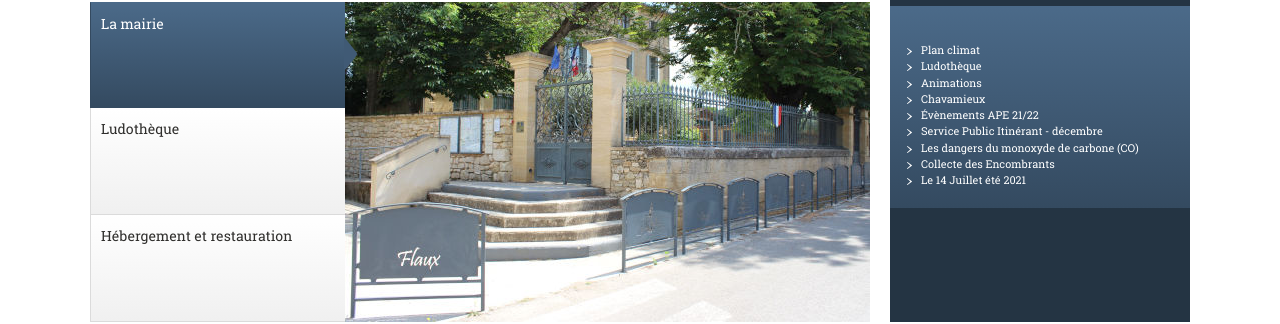
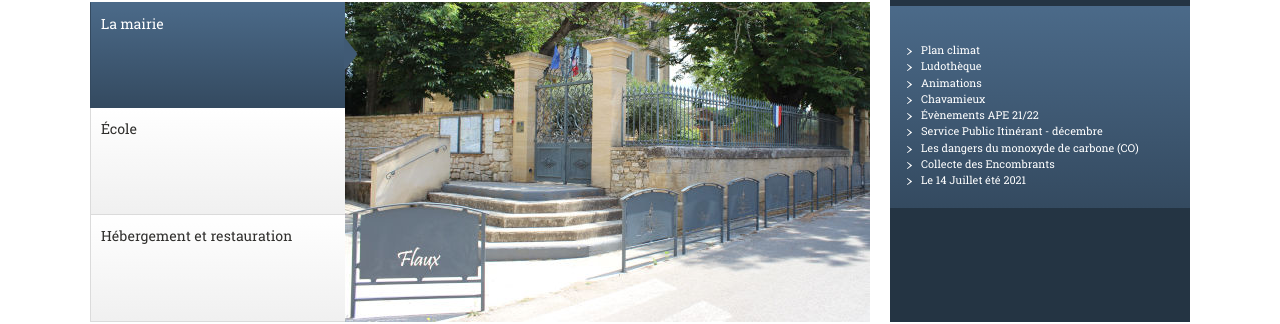
Before and after one commit to Flaux-Village/flaux-village.github.io, a Jekyll site: the page built from index.md, in a window 1280 px wide. Shown: the part 333-657 px from the top of the page. Built offline with Jekyll 4.4.1, drawn with Linux system fonts in a browser that asks for light colours.

Commit message:
Update index.md

```diff
--- a/index.md
+++ b/index.md
@@ -9,10 +9,10 @@ onglets_principaux:
   addresse: /mairie.html
   illustration: /assets/illustrations/525_320_Flauxentrance_3610.jpg
   description_illustration: La Mairie de Flaux.
-- titre: Ludothèque
-  addresse: /actualites/ludotheque.html
-  illustration: /assets/illustrations/Ludo - bandeaux villages FLAUX 2février.png
-  description_illustration: Ludothèque
+- titre: École
+  addresse: /ecole.html
+  illustration: /assets/illustrations/525_320_Flauxbanner3_3614.jpg
+  description_illustration: école de Flaux
 - titre: Hébergement et restauration
   addresse: /hebergements.html
   illustration: /assets/illustrations/525_320_flauxtapas_3622.jpg
```
